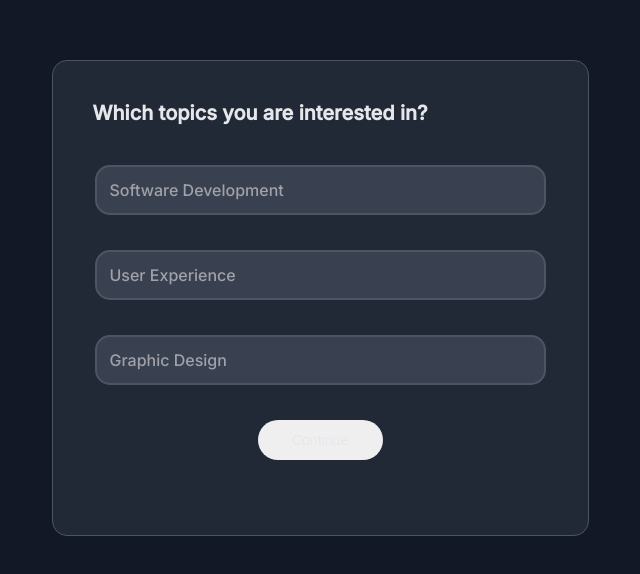
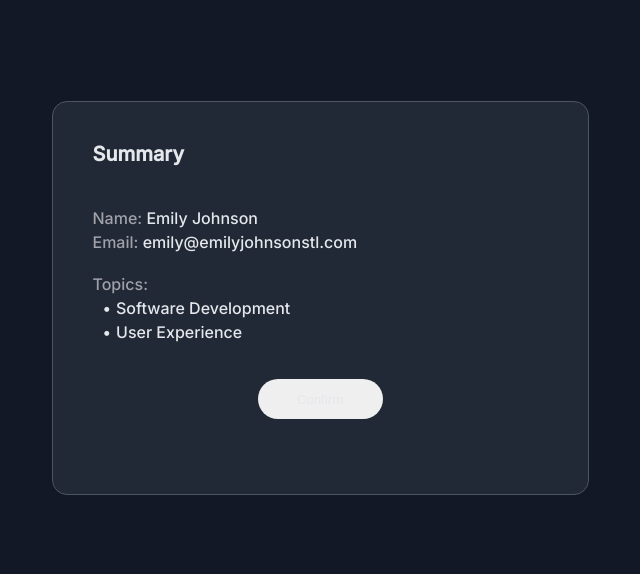
Before and after one commit to ArekSzreiber/DC-Multi-step-Register-Form, an Angular app: page / in a window 1280 px wide. Shown: the part 102-676 px from the top of the page, without its empty margins (320-960 px from the left). Built offline with nearby package versions, Linux system fonts and the light colour scheme.

Commit message:
style last step

```diff
--- a/src/app/app.routes.ts
+++ b/src/app/app.routes.ts
@@ -1,5 +1,5 @@
 import { Routes } from '@angular/router';
-import {StepperComponent} from './containers/stepper/stepper.component';
+import {StepperComponent} from './stepper/stepper.component';
 
 export const routes: Routes = [{
   path: '', component: StepperComponent,
--- a/src/app/containers/card/card.component.ts
+++ b/src/app/card/card.component.ts
@@ -19,9 +19,6 @@ import {Component, ViewEncapsulation} from '@angular/core';
     }
 
     [slot=content] {
-      display: flex;
-      flex-direction: column;
-      row-gap: 35px;
     }
 
     [slot=footer] {
--- a/src/app/containers/stepper/stepper.component.ts
+++ b/src/app/stepper/stepper.component.ts
@@ -1,16 +1,28 @@
-import {Component} from '@angular/core';
+import {ChangeDetectionStrategy, Component} from '@angular/core';
 import {CardComponent} from '../card/card.component';
-import {FormGroup, FormArray, NonNullableFormBuilder, ReactiveFormsModule, Validators} from '@angular/forms';
+import {
+  AbstractControl,
+  FormArray, FormControl,
+  FormGroup,
+  FormsModule,
+  NonNullableFormBuilder,
+  ReactiveFormsModule,
+  Validators
+} from '@angular/forms';
 import {JsonPipe, NgForOf} from '@angular/common';
+import {SummaryComponent} from './summary/summary.component';
 
 @Component({
   selector: 'app-stepper',
   standalone: true,
+  changeDetection: ChangeDetectionStrategy.OnPush,
   imports: [
     CardComponent,
     ReactiveFormsModule,
     NgForOf,
-    JsonPipe
+    JsonPipe,
+    FormsModule,
+    SummaryComponent
   ],
   styles: [`
     .container {
@@ -36,7 +48,30 @@ import {JsonPipe, NgForOf} from '@angular/common';
       width: 125px;
       background-image: linear-gradient(to bottom, rgba(#652CD1FF, 0.7), rgba(#652CD1FF, 1.0));
       color: var(--font-color-primary);
+      cursor: pointer;
+      transition: filter 0.5s ease;
     }
+
+    .disabled {
+      filter: grayscale(0.6);
+      cursor: default;
+    }
+
+    .contact-form,
+    .topics-container {
+      display: flex;
+      flex-direction: column;
+    }
+
+    .contact-form {
+      row-gap: 35px;
+    }
+
+    .topics-container {
+      row-gap: 16px;
+    }
+
+
 
   `],
   template: `
@@ -48,7 +83,7 @@ import {JsonPipe, NgForOf} from '@angular/common';
               <hgroup slot="header">
                 <h1 class="heading">Register</h1>
               </hgroup>
-              <div slot="content">
+              <div slot="content" class="contact-form">
                 <fieldset class="fieldset">
                   <label class="label">Name</label>
                   <input
@@ -75,9 +110,9 @@ import {JsonPipe, NgForOf} from '@angular/common';
               <hgroup slot="header">
                 <h1 class="heading">Which topics you are interested in?</h1>
               </hgroup>
-              <div slot="content" formArrayName="topics">
 
-                <ng-container *ngFor="let topic of topics.controls; let i = index">
+              <div slot="content" formArrayName="topics" class="topics-container">
+                <ng-container *ngFor="let topic of topicsArray; let i = index">
                   <fieldset class="toggle-button_fieldset">
                     <label class="toggle-button_label body-text">
                       <input
@@ -87,13 +122,17 @@ import {JsonPipe, NgForOf} from '@angular/common';
                         [value]="topicsArray[i]"
                         [checked]="topicsArray[i]"
                       >
-                      {{topicsArray[i]}}
+                      {{ topicsArray[i] }}
                     </label>
                   </fieldset>
                 </ng-container>
               </div>
               <footer slot="footer">
-                <button class="button tab-text" (click)="next()">Continue</button>
+                <button
+                  class="button tab-text"
+                  [class.disabled]="form.invalid"
+                  (click)="next()"
+                >Continue</button>
               </footer>
             </app-card>
 
@@ -104,10 +143,14 @@ import {JsonPipe, NgForOf} from '@angular/common';
                 <h1 class="heading">Summary</h1>
               </hgroup>
               <div slot="content">
-
+                <app-summary
+                  [name]="name"
+                  [email]="email"
+                  [topics]="selectedTopics"
+                ></app-summary>
               </div>
               <footer slot="footer">
-                <button class="button">Confirm</button>
+                <button class="button" (click)="submit()">Confirm</button>
               </footer>
             </app-card>
 
@@ -118,37 +161,64 @@ import {JsonPipe, NgForOf} from '@angular/common';
   `
 })
 export class StepperComponent {
-  step: number = 2;
+  step: number = 3;
   form: FormGroup;
-  get topics(): FormArray {
-    return this.form.controls['topics'] as FormArray;
-  }
-
   topicsArray: string[] = [
     'Software Development',
     'User Experience',
     'Graphic Design',
   ];
 
-
   constructor(
-    private builder: NonNullableFormBuilder,
+    builder: NonNullableFormBuilder,
   ) {
 
     this.form = builder.group({
-      name: ['', [Validators.required]],
-      email: ['', [Validators.required, Validators.email]],
+      name: ['Emily Johnson', [Validators.required]],
+      email: ['emily@emilyjohnsonstl.com', [Validators.required, Validators.email]],
       topics: builder.array(
-        this.topicsArray.map(topic => builder.control(false))
+        this.topicsArray.map(topic => builder.control(topic.length > 14)),
+        [this.atLeastOneSelectedValidator]
       ),
     });
-    console.log(this.form.value);
+  }
+
+  get topics(): FormArray {
+    return this.form.controls['topics'] as FormArray;
+  }
+
+  get name(): string {
+    return (this.form.controls['name'] as FormControl).value;
+  }
+
+  get email(): string {
+    return (this.form.controls['email'] as FormControl).value;
+  }
+
+  get selectedTopics(): string[] {
+    const selected = [];
+    for (const [index, value] of this.topics.value.entries()) {
+      if (value) {
+        selected.push(this.topicsArray[index]);
+      }
+    }
+    return selected;
   }
 
   next() {
+    if (this.form.invalid) {
+      return;
+    }
+    this.step++;
+  }
+
+  submit() {
     console.log(this.form.value);
     console.log(this.form.controls['topics'].value);
-    // this.step++;
   }
 
+  private atLeastOneSelectedValidator = (formArray: AbstractControl): { [key: string]: any } | null => {
+    const selected = (formArray as FormArray).controls.some(control => control.value === true);
+    return selected ? null : {noneSelected: true};
   }
+}
--- /dev/null
+++ b/src/app/stepper/summary/summary.component.ts
@@ -0,0 +1,73 @@
+import {ChangeDetectionStrategy, Component, Input} from '@angular/core';
+
+@Component({
+  selector: 'app-summary',
+  standalone: true,
+  imports: [],
+  changeDetection: ChangeDetectionStrategy.OnPush,
+  styles: [`
+
+    .summary-item {
+      line-height: 24px;
+
+      &:last-of-type {
+        margin-top: 18px;
+      }
+    }
+
+    .field-name {
+      color: var(--font-color-secondary)
+    }
+
+    .field-value {
+      color: var(--font-color-primary)
+    }
+
+
+    .topics-list {
+      list-style: none;
+      padding-left: 10px;
+      margin: 0;
+    }
+
+    .topics-list-element:before {
+      color: var(--font-color-primary);
+      line-height: 24px;
+
+    }
+
+    .bullet {
+      color: var(--font-color-primary);
+      padding-right: 5px;
+    }
+
+  `],
+  template: `
+    <div class="summary-item body-text">
+      <span class="field-name">Name: </span>
+      <span class="field-value">{{ name }}</span>
+    </div>
+    <div class="summary-item body-text">
+      <span class="field-name">Email: </span>
+      <span class="field-value">{{ email }}</span>
+    </div>
+    <div class="summary-item body-text">
+      <span class="field-name">Topics:</span>
+      <ul class="topics-list">
+        @for (topic of topics; track topic) {
+          <li class="topics-list-element body-text">
+            <span class="bullet">&bull;</span>
+            <span class="field-value">{{ topic }}</span>
+          </li>
+        }
+      </ul>
+    </div>
+  `,
+})
+export class SummaryComponent {
+  @Input() name: string = '';
+  @Input() email: string = '';
+  @Input() topics: string[] = [];
+
+
+}
```
Lines whose indentation alone changed are shown as unchanged.
